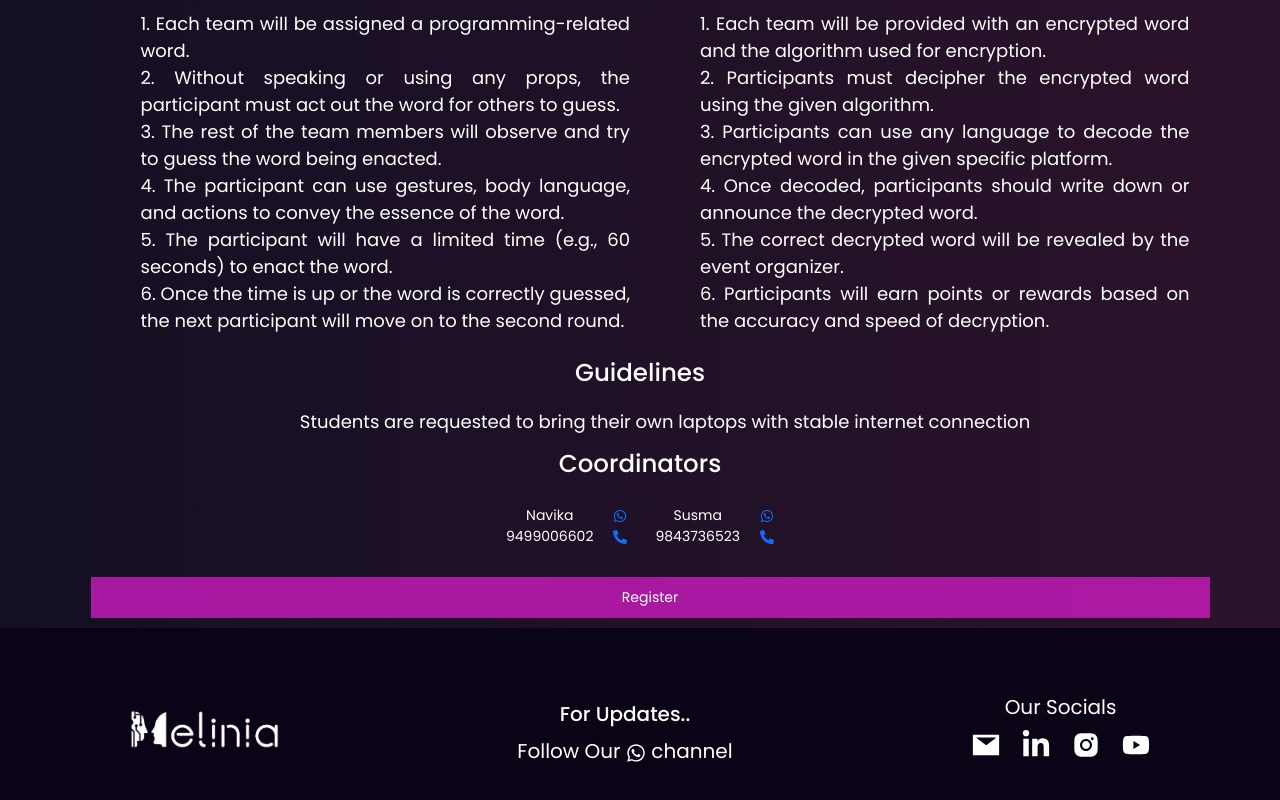
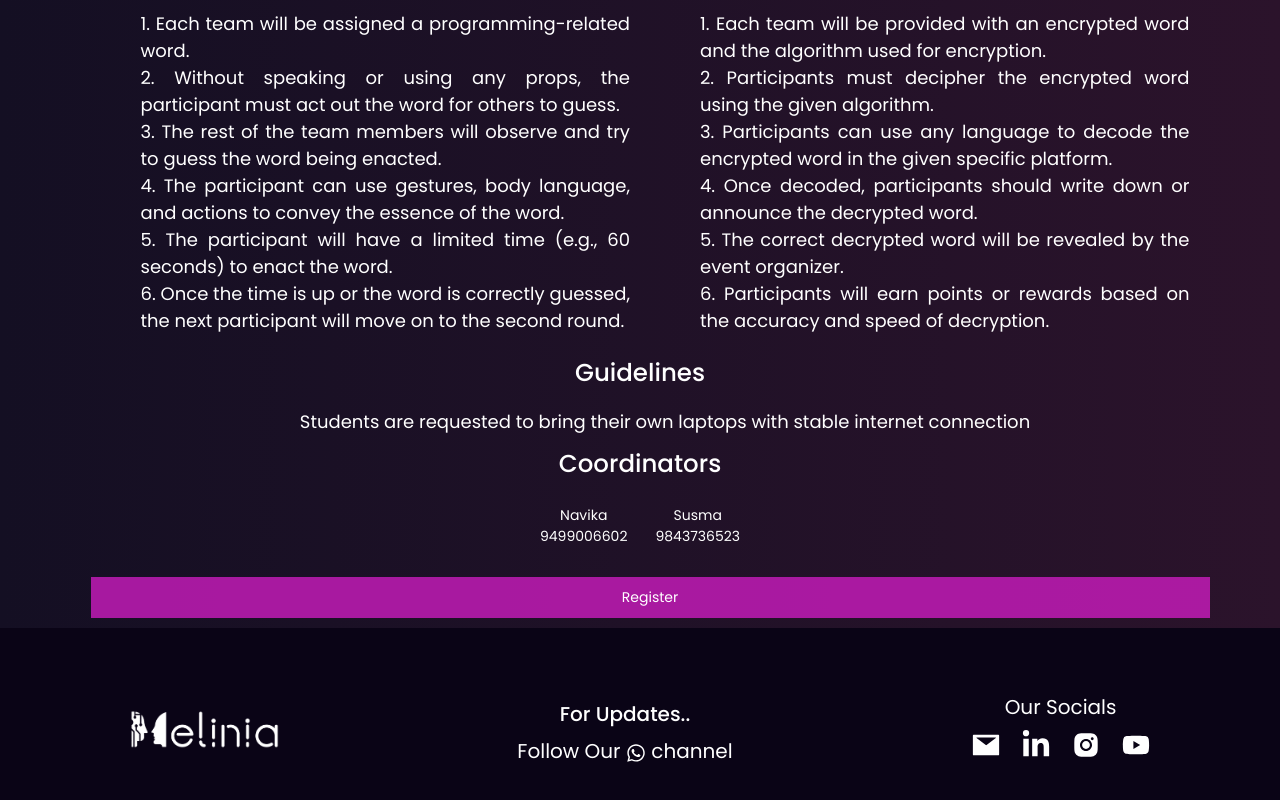
Before and after one commit to janumathigp/melinia-2024, a React (Create React App) app: page /events/1 in a window 1280 px wide. Shown: the part 506-1306 px from the top of the page. Built offline with nearby package versions, Linux system fonts and the light colour scheme.

Commit message:
scroll-changes

```diff
--- a/src/Components/Events/MainDescription.js
+++ b/src/Components/Events/MainDescription.js
@@ -125,7 +125,7 @@ const cardData = [
         rules: "Students are requested to bring their own laptops with stable internet connection",
         venue: "Room -104",
         teamsize: 2,
-        coordinators: [{ name: "Chanakya", Num: "9500924924" }, { name: "Prakalya", Num: "9488038087" }],
+        coordinators: [{ name: "Chanakkya", Num: "9500924924" }, { name: "Prakalya", Num: "9488038087" }],
         date: '2024-02-16',
         time: '12:00 PM',
         technical: false,
@@ -307,28 +307,14 @@ const MainDescription = () => {
                             <div className="text-md">{coordinators[0].name}</div>
                             <div className="text-md">{coordinators[0].Num}</div>
                         </div>
-                        <div style={{ display: "flex", flexDirection: "column", marginLeft: "20px" }}>
-                            <a href={`https://wa.me/${coordinators[0].Num}`} target="_blank" rel="noopener noreferrer">
-                                <FaWhatsapp />
-                            </a>
-                            <a href={`tel:${coordinators[0].Num}`} target="_blank" rel="noopener noreferrer">
-                                <FaPhoneAlt />
-                            </a>
-                        </div>
+
                     </div>
                     <div className='coord2' style={{ display: "flex", flexDirection: "row", margin: "20px 0", justifyContent: "center", alignItems: "center" }}>
                         <div style={{ display: "flex", flexDirection: "column" }}>
                             <div className="text-md ">{coordinators[1].name}</div>
                             <div className="text-md">{coordinators[1].Num}</div>
                         </div>
-                        <div style={{ display: "flex", flexDirection: "column", marginLeft: "20px" }}>
-                            <a href={`https://wa.me/${coordinators[1].Num}`} target="_blank" rel="noopener noreferrer">
-                                <FaWhatsapp />
-                            </a>
-                            <a href={`tel:${coordinators[1].Num}`} target="_blank" rel="noopener noreferrer">
-                                <FaPhoneAlt />
-                            </a>
-                        </div>
+
                     </div>
                 </div>
                 <button style={{margin:"10px"}}>Register</button>            </Container>
--- a/src/Components/Navbar.js
+++ b/src/Components/Navbar.js
@@ -2,29 +2,41 @@
   import Navbar from "react-bootstrap/Navbar";
   import Nav from "react-bootstrap/Nav";
   import Container from "react-bootstrap/Container";
-  import { Link as ScrollLink } from "react-scroll";
   import { useMediaQuery } from "react-responsive";
   import { FiMoreVertical } from "react-icons/fi";
 
-  import { Link } from "react-router-dom";
+  import { Link, useLocation, useNavigate } from 'react-router-dom';
   import citlogo from '../Assets/logo/citlogo.png';
   import cit from '../Assets/logo/cit.png';
 
   function NavBar() {
+
+
+
     const [expand, updateExpanded] = useState(false);
     const [navColour, updateNavbar] = useState(false);
     const isMobile = useMediaQuery({ maxWidth: 767 });
 
+    const location = useLocation();
+    const navigate = useNavigate();
+
     const handleScrollToEvents = () => {
-      const eventsSection = document.getElementById("events");
-      if (eventsSection) {
-        window.scrollTo({
-          top: eventsSection.offsetTop - 70, // Adjust the offset if needed
-          behavior: "smooth",
-        });
+      if (location.pathname === '/') {
+        const eventsSection = document.getElementById('events');
+        if (eventsSection) {
+          eventsSection.scrollIntoView({ behavior: 'smooth' });
+        }
+      } else {
+        navigate('/');
+        setTimeout(() => {
+          const eventsSection = document.getElementById('events');
+          if (eventsSection) {
+            eventsSection.scrollIntoView({ behavior: 'smooth' });
+          }
+        }, 0);
       }
-      updateExpanded(false);
     };
+
 
     function scrollHandler() {
       if (window.scrollY >= 20) {
```
